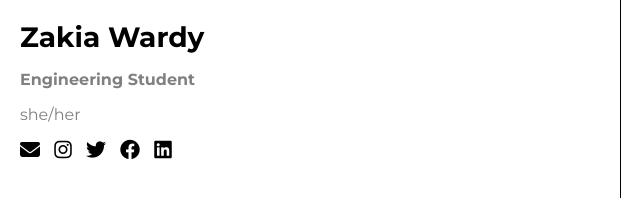
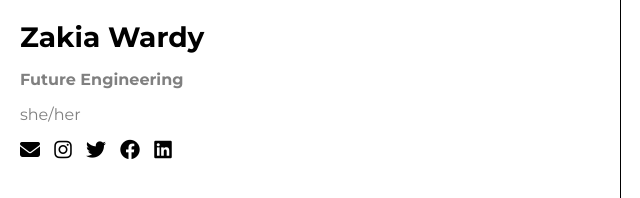
Before and after one commit to Asmaalaassal/miniproject_final, a plain HTML site: page index.html in a window 1280 px wide. Shown: the part 428-626 px from the top of the page, 0-640 px from the left. Drawn offline with Linux system fonts and the light colour scheme.

Commit message:
Changing status of Zakia Wardy

```diff
--- a/index.html
+++ b/index.html
@@ -13,7 +13,7 @@
             <img src="img.jpg" alt="Hannah Elmore">
             <div class="content">
                 <h1>Zakia Wardy</h1>
-                <p><strong>Engineering Student</strong></p>
+                <p><strong>Future Engineering</strong></p>
                 <p>she/her</p>
                 <div class="social-icons">
                     <i class="fas fa-envelope"></i>
```
